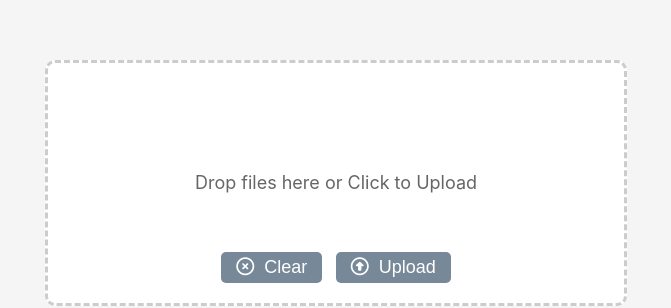
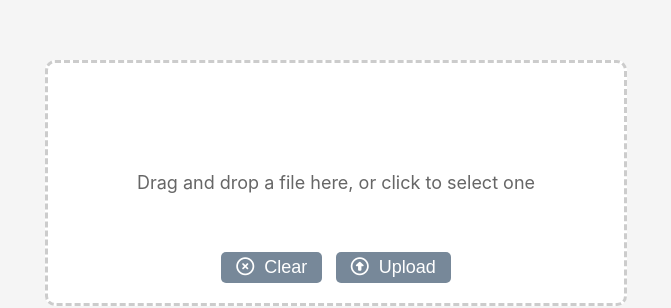
Before and after one commit to t1oluwani/StudyAI, a React (Create React App) app in the folder frontend/: page / in a window 1280 px wide. Shown: the part 161-469 px from the top of the page, without its empty margins (304-975 px from the left). Built offline with nearby package versions, Linux system fonts and the light colour scheme.

Commit message:
drag and drop functionality

```diff
--- a/frontend/package.json
+++ b/frontend/package.json
@@ -16,6 +16,7 @@
     "path": "^0.12.7",
     "react": "^18.3.1",
     "react-dom": "^18.3.1",
+    "react-dropzone": "^14.2.9",
     "react-scripts": "5.0.1",
     "web-vitals": "^2.1.4"
   },
--- a/frontend/src/components/sub-components/pre/file-drop.js
+++ b/frontend/src/components/sub-components/pre/file-drop.js
@@ -1,8 +1,9 @@
 import React from 'react';
 
-import { useState } from 'react';
+import { useState, useCallback } from 'react';
 import { FontAwesomeIcon } from '@fortawesome/react-fontawesome';
 import { faFile } from '@fortawesome/free-solid-svg-icons';
+import { useDropzone } from 'react-dropzone';
 
 import { extractAudioFromFile } from '../../../services/audioExtractionService';
 import { transcribeAndStoreAudioFromFile } from '../../../services/transcriptionService';
@@ -54,28 +55,41 @@ function FileDrop({ setFile, setTranscriptStatus }) {
       setFile(file);
       perform_main_operations(file);
       handleFileClear();
-
-      // console.log(file);
     } else {
       console.error('No file selected');
     }
   }
 
+  // Handling drag-and-drop using react-dropzone
+  const onDrop = useCallback((acceptedFiles) => {
+    const file = acceptedFiles[0];
+    if (file) {
+      if (!(file.type.startsWith('video/') || file.type.startsWith('audio/'))) {
+        alert('File is not a video or audio file. Please upload an MP4 or MP3 file.');
+        handleFileClear();
+        return;
+      }
+      setFileName(file.name);
+    }
+  }, []);
+
+  const { getRootProps, getInputProps, isDragActive } = useDropzone({ onDrop });
+
   return (
     <>
-      <div className="file-drop-area">
+      <div className="file-drop-area" {...getRootProps()}>
+        <input {...getInputProps()} id="file-input" className="file-input" />
         <p>
-          {fileName ? (<> <FontAwesomeIcon icon={faFile} /> {fileName} </>
+          {fileName ? (
+            <>
+              <FontAwesomeIcon icon={faFile} /> {fileName}
+            </>
+          ) : isDragActive ? (
+            'Drop the file here...'
           ) : (
-            'Drop files here or Click to Upload'
+            'Drag and drop a file here, or click to select one'
           )}
         </p>
-        <input
-          type="file"
-          onChange={handleFileChange}
-          className="file-input"
-          id="file-input"
-        />
       </div>
 
       <div className='buttons'>
```
Also changed, not shown: 2 other files (tests, documents, lock files or other folders).
